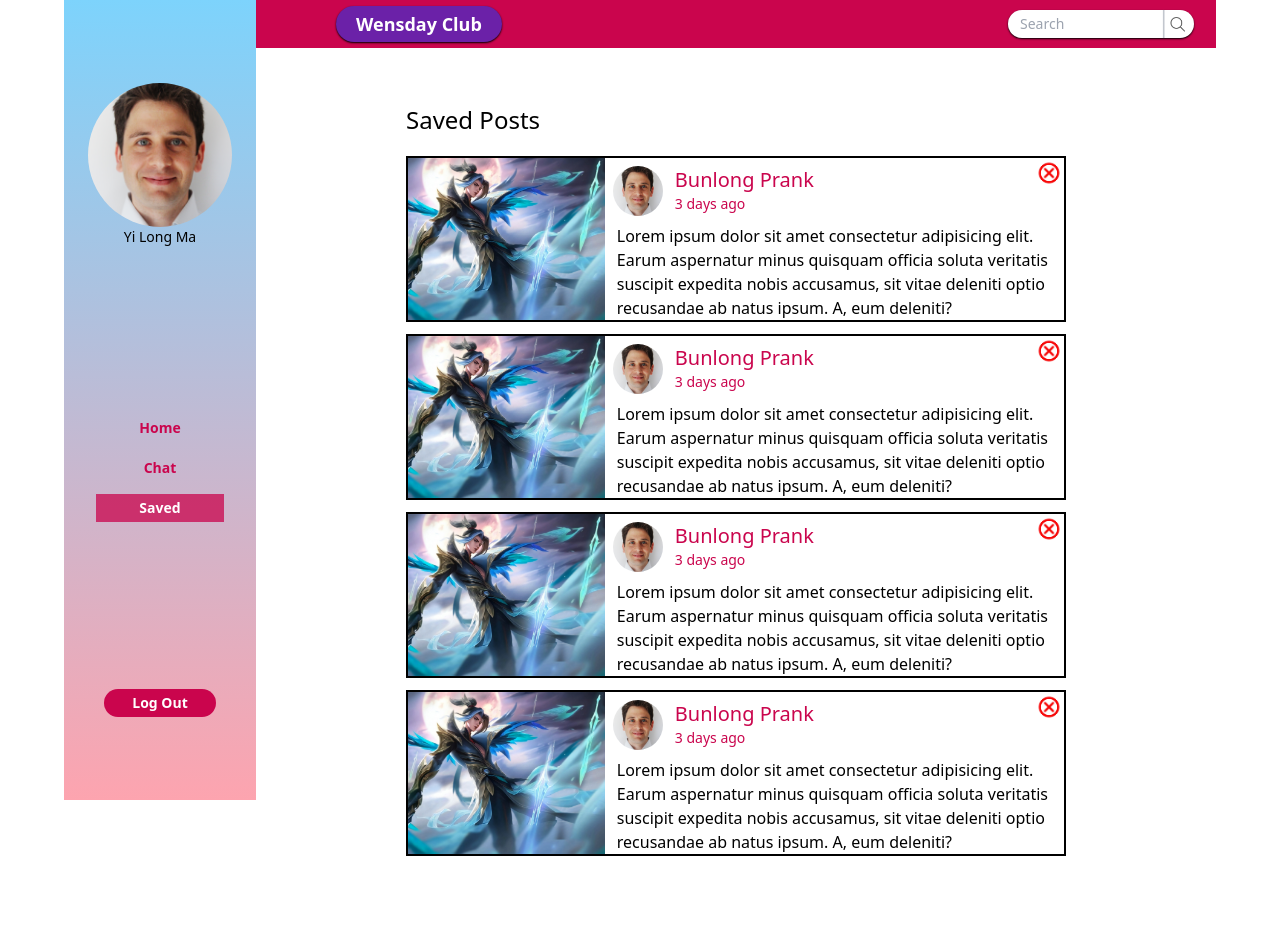
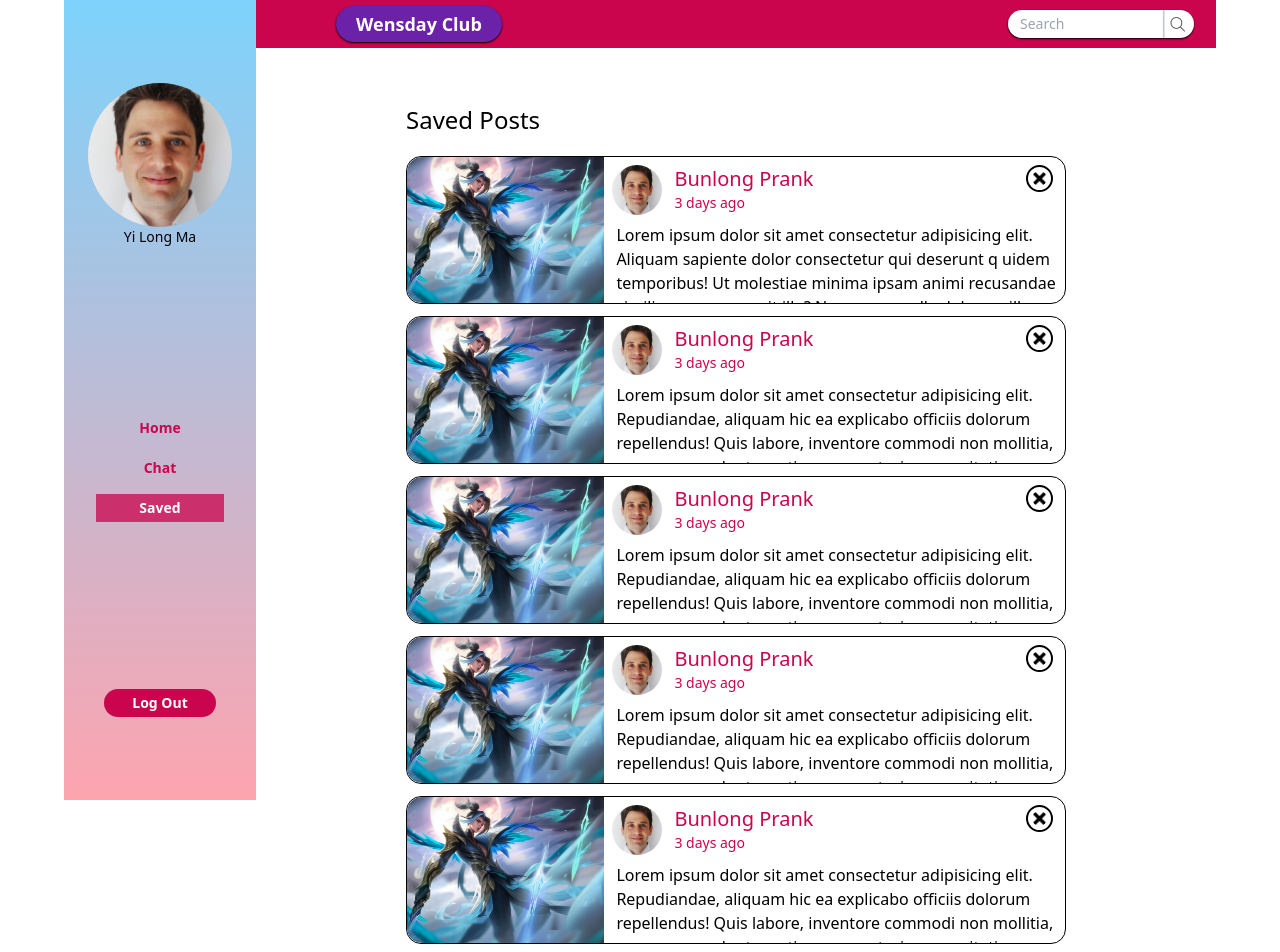
Before and after one commit to eavlongs/Wensday-Club, a Next.js app in the folder wensday-club-main/: page /saved in a window 1280 px wide. Shown: the top 952 px of the page. Before the commit the page ends 912 px from the top, so only its background shows below. Built offline with nearby package versions, Linux system fonts and the light colour scheme.

Commit message:
make the saved chat page more responsive

```diff
--- a/wensday-club-main/app/(protected)/saved/page.tsx
+++ b/wensday-club-main/app/(protected)/saved/page.tsx
@@ -1,24 +1,26 @@
 "use client";
 
 import { IonButton, IonIcon } from "@ionic/react";
+import { useState } from "react";
 
 export default function Saved() {
+    const [toggleRemove, setToggleRemove] = useState(false);
     return (
         <>
             <div className="w-[100%] py-14 px-[150px]">
                 <p className="text-2xl">Saved Posts</p>
                 <div className="mt-5">
-                    <div className="border-2 border-black">
+                    <div className="border border-black rounded-[15px] min-w-[600px] mb-3">
                         <div className="grid grid-cols-[30%_70%]">
                             <div className="columns-[30%]">
                                 <img
                                     src="Ling.jpg"
                                     alt=""
-                                    className="w-[100%] h-[100%] object-cover"
+                                    className="w-[100%] h-[100%] rounded-l-[15px] object-cover"
                                 />
                             </div>
                             <div className="block">
-                                <div className="grid grid-cols-2">
+                                <div className="flex justify-between">
                                     <div className="p-2 flex">
                                         <img
                                             src="Olivier_1500_Trptch.jpg"
@@ -35,38 +37,39 @@ export default function Saved() {
                                         </div>
                                     </div>
 
-                                    <div className="ml-[200px]">
                                     <img
-                                            src="Untitled-removebg-preview.png"
+                                        src="remove.png"
                                         alt=""
-                                            className="w-[100%] object-cover"
+                                        className="w-[1.7rem] h-[1.7rem] mt-2 mr-3 opacity-100 hover:opacity-90 object-cover cursor-pointer border-[2px] border-black hover:border-red-600 rounded-[50%] p-1 "
+                                        onClick={() => {
+                                            setToggleRemove(!toggleRemove);
+                                        }}
                                     />
                                 </div>
-                                </div>
-                                <div className="ml-3">
-                                    <p>
+                                <div className="ml-3 h-20 overflow-hidden">
+                                    <p className="max-h-12 h-full">
                                         Lorem ipsum dolor sit amet consectetur
-                                        adipisicing elit. Earum aspernatur minus
-                                        quisquam officia soluta veritatis
-                                        suscipit expedita nobis accusamus, sit
-                                        vitae deleniti optio recusandae ab natus
-                                        ipsum. A, eum deleniti?
+                                        adipisicing elit. Aliquam sapiente dolor
+                                        consectetur qui deserunt q uidem
+                                        temporibus! Ut molestiae minima ipsam
+                                        animi recusandae similique magnam sit
+                                        illo? Numquam nulla dolorem illum.
                                     </p>
                                 </div>
                             </div>
                         </div>
                     </div>
-                    <div className="border-2 border-black mt-3">
+                    <div className="border border-black rounded-[15px] min-w-[600px] mb-3">
                         <div className="grid grid-cols-[30%_70%]">
                             <div className="columns-[30%]">
                                 <img
                                     src="Ling.jpg"
                                     alt=""
-                                    className="w-[100%] h-[100%] object-cover"
+                                    className="w-[100%] h-[100%] rounded-l-[15px] object-cover"
                                 />
                             </div>
                             <div className="block">
-                                <div className="grid grid-cols-2">
+                                <div className="flex justify-between">
                                     <div className="p-2 flex">
                                         <img
                                             src="Olivier_1500_Trptch.jpg"
@@ -83,38 +86,40 @@ export default function Saved() {
                                         </div>
                                     </div>
 
-                                    <div className="ml-[200px]">
                                     <img
-                                            src="Untitled-removebg-preview.png"
+                                        src="remove.png"
                                         alt=""
-                                            className="w-[100%] object-cover"
+                                        className="w-[1.7rem] h-[1.7rem] mt-2 mr-3 opacity-100 hover:opacity-90 object-cover cursor-pointer border-[2px] border-black hover:border-red-600 rounded-[50%] p-1 "
+                                        onClick={() => {
+                                            setToggleRemove(!toggleRemove);
+                                        }}
                                     />
                                 </div>
-                                </div>
-                                <div className="ml-3">
-                                    <p>
+                                <div className="ml-3 h-20 overflow-hidden">
+                                    <p className="max-h-12 h-full">
                                         Lorem ipsum dolor sit amet consectetur
-                                        adipisicing elit. Earum aspernatur minus
-                                        quisquam officia soluta veritatis
-                                        suscipit expedita nobis accusamus, sit
-                                        vitae deleniti optio recusandae ab natus
-                                        ipsum. A, eum deleniti?
+                                        adipisicing elit. Repudiandae, aliquam
+                                        hic ea explicabo officiis dolorum
+                                        repellendus! Quis labore, inventore
+                                        commodi non mollitia, accusamus voluptas
+                                        ratione, excepturi vero veritatis quo
+                                        eius?
                                     </p>
                                 </div>
                             </div>
                         </div>
                     </div>
-                    <div className="border-2 border-black mt-3">
+                    <div className="border border-black rounded-[15px] min-w-[600px] mb-3">
                         <div className="grid grid-cols-[30%_70%]">
                             <div className="columns-[30%]">
                                 <img
                                     src="Ling.jpg"
                                     alt=""
-                                    className="w-[100%] h-[100%] object-cover"
+                                    className="w-[100%] h-[100%] rounded-l-[15px] object-cover"
                                 />
                             </div>
                             <div className="block">
-                                <div className="grid grid-cols-2">
+                                <div className="flex justify-between">
                                     <div className="p-2 flex">
                                         <img
                                             src="Olivier_1500_Trptch.jpg"
@@ -131,38 +136,40 @@ export default function Saved() {
                                         </div>
                                     </div>
 
-                                    <div className="ml-[200px]">
                                     <img
-                                            src="Untitled-removebg-preview.png"
+                                        src="remove.png"
                                         alt=""
-                                            className="w-[100%] object-cover"
+                                        className="w-[1.7rem] h-[1.7rem] mt-2 mr-3 opacity-100 hover:opacity-90 object-cover cursor-pointer border-[2px] border-black hover:border-red-600 rounded-[50%] p-1 "
+                                        onClick={() => {
+                                            setToggleRemove(!toggleRemove);
+                                        }}
                                     />
                                 </div>
-                                </div>
-                                <div className="ml-3">
-                                    <p>
+                                <div className="ml-3 h-20 overflow-hidden">
+                                    <p className="max-h-12 h-full">
                                         Lorem ipsum dolor sit amet consectetur
-                                        adipisicing elit. Earum aspernatur minus
-                                        quisquam officia soluta veritatis
-                                        suscipit expedita nobis accusamus, sit
-                                        vitae deleniti optio recusandae ab natus
-                                        ipsum. A, eum deleniti?
+                                        adipisicing elit. Repudiandae, aliquam
+                                        hic ea explicabo officiis dolorum
+                                        repellendus! Quis labore, inventore
+                                        commodi non mollitia, accusamus voluptas
+                                        ratione, excepturi vero veritatis quo
+                                        eius?
                                     </p>
                                 </div>
                             </div>
                         </div>
                     </div>
-                    <div className="border-2 border-black mt-3">
+                    <div className="border border-black rounded-[15px] min-w-[600px] mb-3">
                         <div className="grid grid-cols-[30%_70%]">
                             <div className="columns-[30%]">
                                 <img
                                     src="Ling.jpg"
                                     alt=""
-                                    className="w-[100%] h-[100%] object-cover"
+                                    className="w-[100%] h-[100%] rounded-l-[15px] object-cover"
                                 />
                             </div>
                             <div className="block">
-                                <div className="grid grid-cols-2">
+                                <div className="flex justify-between">
                                     <div className="p-2 flex">
                                         <img
                                             src="Olivier_1500_Trptch.jpg"
@@ -179,27 +186,102 @@ export default function Saved() {
                                         </div>
                                     </div>
 
-                                    <div className="ml-[200px]">
                                     <img
-                                            src="Untitled-removebg-preview.png"
+                                        src="remove.png"
                                         alt=""
-                                            className="w-[100%] object-cover"
+                                        className="w-[1.7rem] h-[1.7rem] mt-2 mr-3 opacity-100 hover:opacity-90 object-cover cursor-pointer border-[2px] border-black hover:border-red-600 rounded-[50%] p-1 "
+                                        onClick={() => {
+                                            setToggleRemove(!toggleRemove);
+                                        }}
                                     />
                                 </div>
-                                </div>
-                                <div className="ml-3">
-                                    <p>
+                                <div className="ml-3 h-20 overflow-hidden">
+                                    <p className="max-h-12 h-full">
                                         Lorem ipsum dolor sit amet consectetur
-                                        adipisicing elit. Earum aspernatur minus
-                                        quisquam officia soluta veritatis
-                                        suscipit expedita nobis accusamus, sit
-                                        vitae deleniti optio recusandae ab natus
-                                        ipsum. A, eum deleniti?
+                                        adipisicing elit. Repudiandae, aliquam
+                                        hic ea explicabo officiis dolorum
+                                        repellendus! Quis labore, inventore
+                                        commodi non mollitia, accusamus voluptas
+                                        ratione, excepturi vero veritatis quo
+                                        eius?
                                     </p>
                                 </div>
                             </div>
                         </div>
                     </div>
+                    <div className="border border-black rounded-[15px] min-w-[600px]">
+                        <div className="grid grid-cols-[30%_70%]">
+                            <div className="columns-[30%]">
+                                <img
+                                    src="Ling.jpg"
+                                    alt=""
+                                    className="w-[100%] h-[100%] rounded-l-[15px] object-cover"
+                                />
+                            </div>
+                            <div className="block">
+                                <div className="flex justify-between">
+                                    <div className="p-2 flex">
+                                        <img
+                                            src="Olivier_1500_Trptch.jpg"
+                                            alt=""
+                                            className="w-[50px] h-[50px] rounded-[50%] object-cover"
+                                        />
+                                        <div className="text-debian-red ml-3">
+                                            <p className="text-xl">
+                                                Bunlong Prank
+                                            </p>
+                                            <p className="text-sm">
+                                                3 days ago
+                                            </p>
+                                        </div>
+                                    </div>
+                                    <img
+                                        src="remove.png"
+                                        alt=""
+                                        className="w-[1.7rem] h-[1.7rem] mt-2 mr-3 opacity-100 hover:opacity-90 object-cover cursor-pointer border-[2px] border-black hover:border-red-600 rounded-[50%] p-1 "
+                                        onClick={() => {
+                                            setToggleRemove(!toggleRemove);
+                                        }}
+                                    />
+                                </div>
+                                <div className="ml-3 h-20 overflow-hidden">
+                                    <p className="max-h-12 h-full">
+                                        Lorem ipsum dolor sit amet consectetur
+                                        adipisicing elit. Repudiandae, aliquam
+                                        hic ea explicabo officiis dolorum
+                                        repellendus! Quis labore, inventore
+                                        commodi non mollitia, accusamus voluptas
+                                        ratione, excepturi vero veritatis quo
+                                        eius?
+                                    </p>
+                                </div>
+                            </div>
+                        </div>
+                    </div>
+
+                    {toggleRemove ? (
+                        <div>
+                            <div className="backdrop-blur-sm bg-gray-600/50 w-screen h-screen fixed top-0 left-0"></div>
+                            <div className="border-2 border-black rounded-[10px] w-[500px] fixed top-[50%] left-[50%] translate-x-[-50%] translate-y-[-50%] bg-gray-200">
+                                <p className="text-center pt-5">
+                                    Are you sure to delete the post?
+                                </p>
+                                <div className="flex justify-center gap-[250px] py-5">
+                                    <button
+                                        className="border-1 broder-black bg-debian-red p-2 rounded-[10px] text-white font-bold"
+                                        onClick={() => {
+                                            setToggleRemove(!toggleRemove);
+                                        }}
+                                    >
+                                        Cancel
+                                    </button>
+                                    <button className="border-1 broder-black bg-debian-red p-2 rounded-[10px] text-white font-bold">
+                                        Delete
+                                    </button>
+                                </div>
+                            </div>
+                        </div>
+                    ) : null}
                 </div>
             </div>
         </>
```
Also changed, not shown: wensday-club-main/app/(protected)/chat/page.tsx (+8 -8 lines), wensday-club-main/app/(protected)/page.tsx (+129 -129 lines), wensday-club-main/public/remove.png (added). Lines whose indentation alone changed are shown as unchanged.
